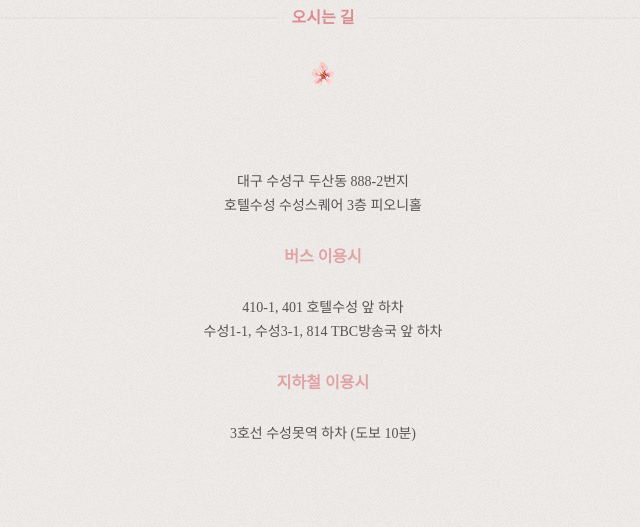
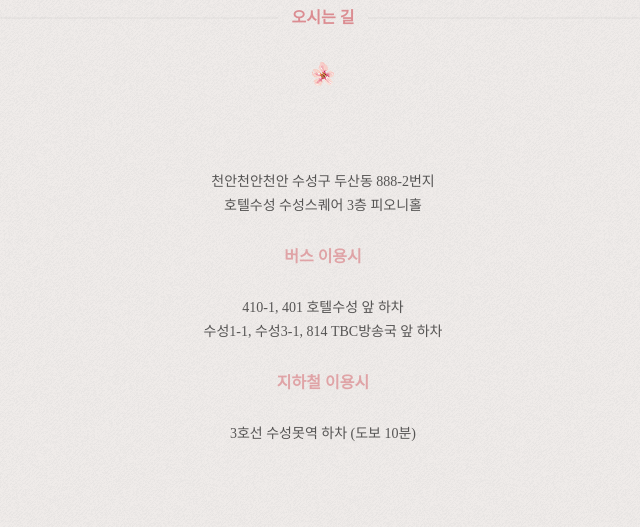
Before and after one commit to janghyein/marriage, a Gatsby site: page / in a window 1280 px wide. Shown: the part 1920-2447 px from the top of the page, 317-957 px from the left. Built offline with nearby package versions, Linux system fonts and the light colour scheme; Gatsby itself is replaced by a stand-in of ours; a web font is replaced by a local one.

Commit message:
Update location.jsx

```diff
--- a/src/components/location.jsx
+++ b/src/components/location.jsx
@@ -103,7 +103,7 @@ const Location = () => {
         className="root_daum_roughmap root_daum_roughmap_landing"
       ></Map>
       <Content>
-        대구 수성구 두산동 888-2번지
+        천안천안천안 수성구 두산동 888-2번지
         <br />
         호텔수성 수성스퀘어 3층 피오니홀
         <br />
```
